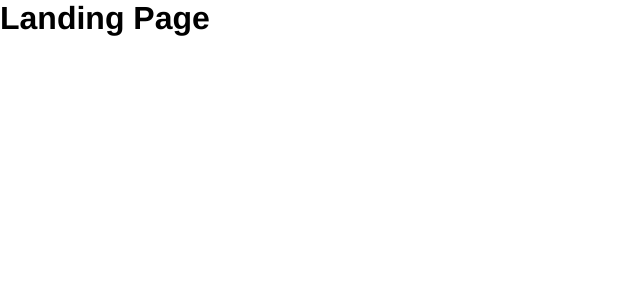
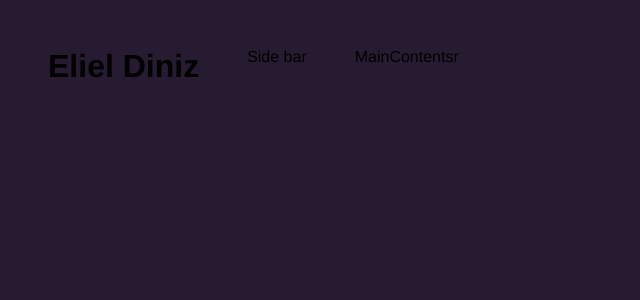
Before and after one commit to elieldiniz/Landingpage, a React (Vite) app: page / in a window 1280 px wide. Shown: the top 300 px of the page, without its empty margins (0-640 px from the left). Built offline with nearby package versions, Linux system fonts and the light colour scheme.

Commit message:
modifying sass

```diff
--- a/src/App.jsx
+++ b/src/App.jsx
@@ -1,8 +1,14 @@
+import MainContents from './components/MainContent'
+import Sidebar from './components/sidebar'
+import './styles/components/app.sass'
+
 
 function App() {
     return (
-      <div className="App">
-        <h1>Landing Page</h1>
+      <div id="portfolio">
+        <h1>Eliel Diniz</h1>
+        <Sidebar/>
+        <MainContents/>
       </div>
     )
 }
--- /dev/null
+++ b/src/components/MainContent.jsx
@@ -0,0 +1,9 @@
+import React from "react";
+
+const MainContents = () => {
+    return(
+        <div>MainContentsr</div>
+    )
+}
+
+export default MainContents
--- /dev/null
+++ b/src/components/Sidebar.jsx
@@ -0,0 +1,9 @@
+import React from "react";
+
+const Sidebar = () => {
+    return(
+        <div>Side bar</div>
+    )
+}
+
+export default Sidebar
--- /dev/null
+++ b/src/styles/components/app.sass
@@ -0,0 +1,7 @@
+@use '../variables'
+
+#portfolio
+    display: flex
+    flex-wrap: wrap
+    padding: 3rem
+    gap: 3rem
--- a/src/styles/main.sass
+++ b/src/styles/main.sass
@@ -5,3 +5,9 @@
     margin: 0
     font-family: variables.$font-stack
     box-sizing: border-box
+
+body
+    background: variables.$body-bg-color
+
+a, svg
+        transition: .4s
--- a/src/styles/variables.sass
+++ b/src/styles/variables.sass
@@ -1 +1,9 @@
 $font-stack: "Helvetica"
+$text-color: #fff
+$text-color-secondary: #a6a6a6
+$body-bg-color: #271b31
+$bg-color: #111
+$bg-color-secondary: #1d1d1d
+$container-border-radius: 10px
+$card-border-radius: 5px
+$gradient: linear-gradient(90deg, rgba(250,82,82,1) 0% rgba(221, 36, 118, 1) 100%)
```
Also changed, not shown: src/img/siberp.png (added).
